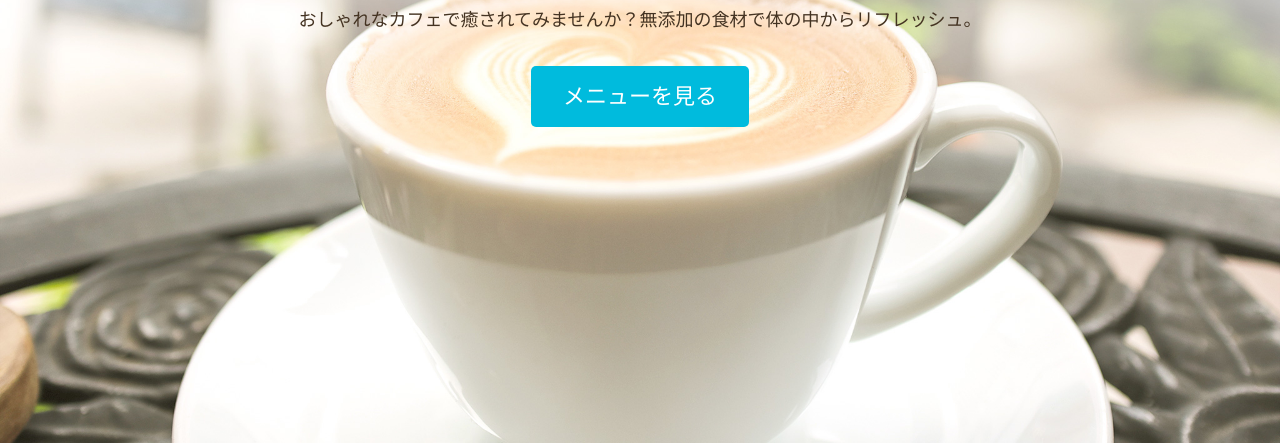
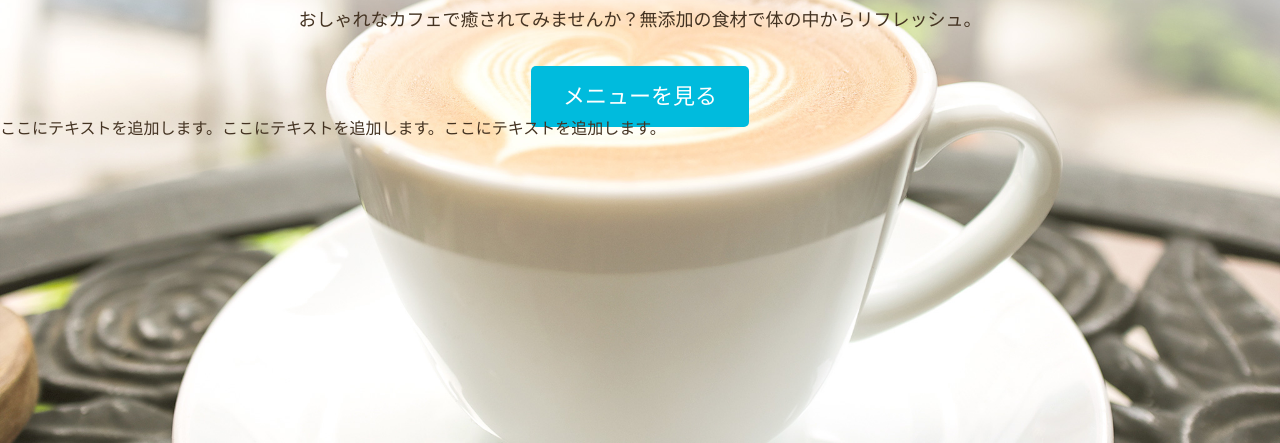
Before and after one commit to aze375/site0901, a plain HTML site: page index.html in a window 1280 px wide. Shown: the part 357-800 px from the top of the page. Drawn offline with Linux system fonts and the light colour scheme; some packages are replaced by stand-ins of ours.

Commit message:
index.htmlにテキストを追加

```diff
--- a/index.html
+++ b/index.html
@@ -38,7 +38,7 @@
   <a class="button" href="menu.html">メニューを見る</a>
 </div>
 <!-- /.home-content -->
-
+ここにテキストを追加します。ここにテキストを追加します。ここにテキストを追加します。
 </div><!-- /#home -->
 
   </body>
```
